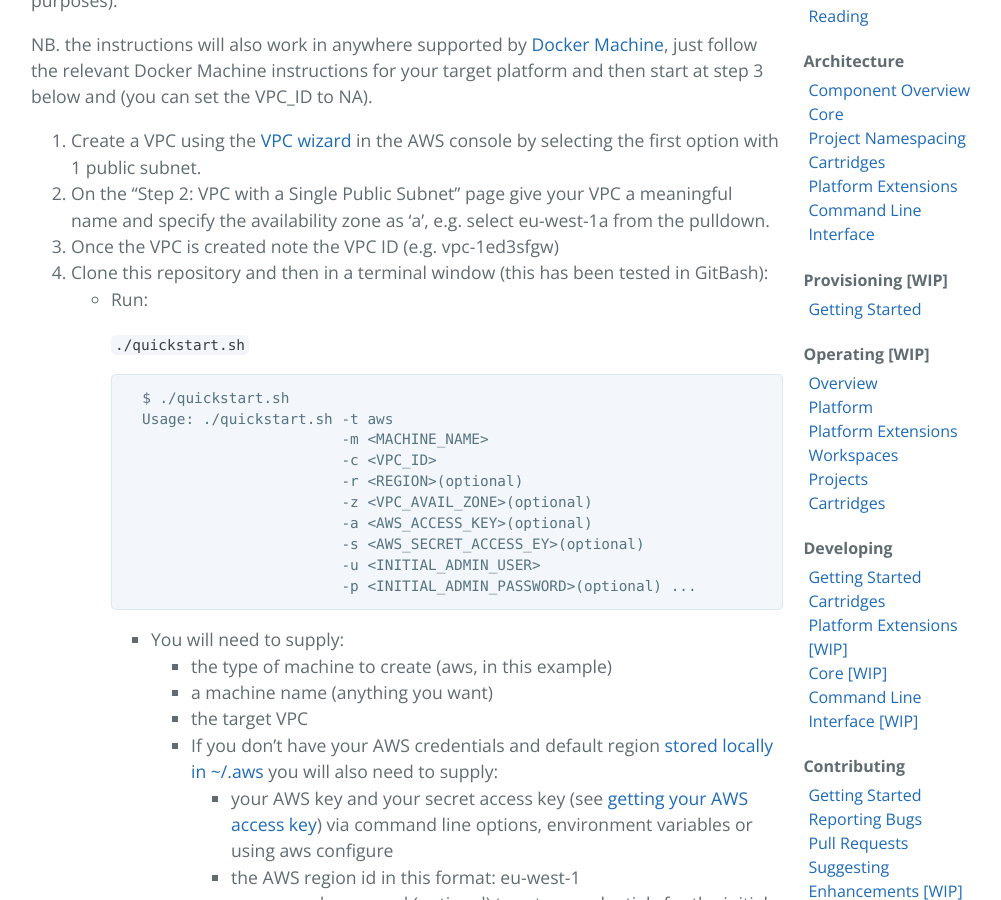
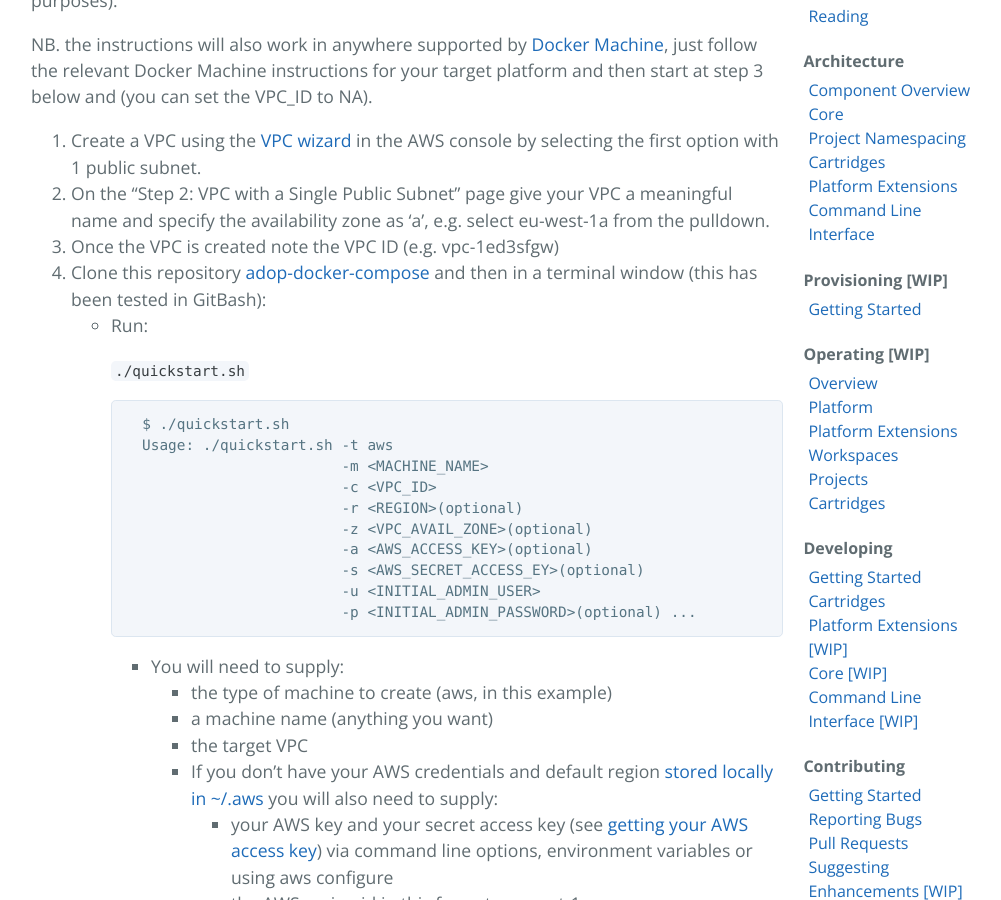
Before and after one commit to Accenture/adop-docker-compose, a Jekyll site: the page built from site/_docs/quickstart.md, in a window 1280 px wide and 900 px high, scrolled down 341 px. Shown: the whole window, without its empty margins (140-1141 px from the left). Built offline with Jekyll 4.4.1, drawn with Linux system fonts in a browser that asks for light colours.

Commit message:
Update quickstart.md
Needs to state repo URL when on the wiki

````diff
--- a/site/_docs/quickstart.md
+++ b/site/_docs/quickstart.md
@@ -11,7 +11,7 @@
 1. Create a VPC using the [VPC wizard](http://docs.aws.amazon.com/AmazonVPC/latest/GettingStartedGuide/getting-started-create-vpc.html) in the AWS console by selecting the first option with 1 public subnet.
 1. On the "Step 2: VPC with a Single Public Subnet" page give your VPC a meaningful name and specify the availability zone as 'a', e.g. select eu-west-1a from the pulldown.
 1. Once the VPC is created note the VPC ID (e.g. vpc-1ed3sfgw)
-1. Clone this repository and then in a terminal window (this has been tested in GitBash):
+1. Clone this repository [adop-docker-compose](https://github.com/Accenture/adop-docker-compose) and then in a terminal window (this has been tested in GitBash):
     - Run:
 
         ```./quickstart.sh ```
````
